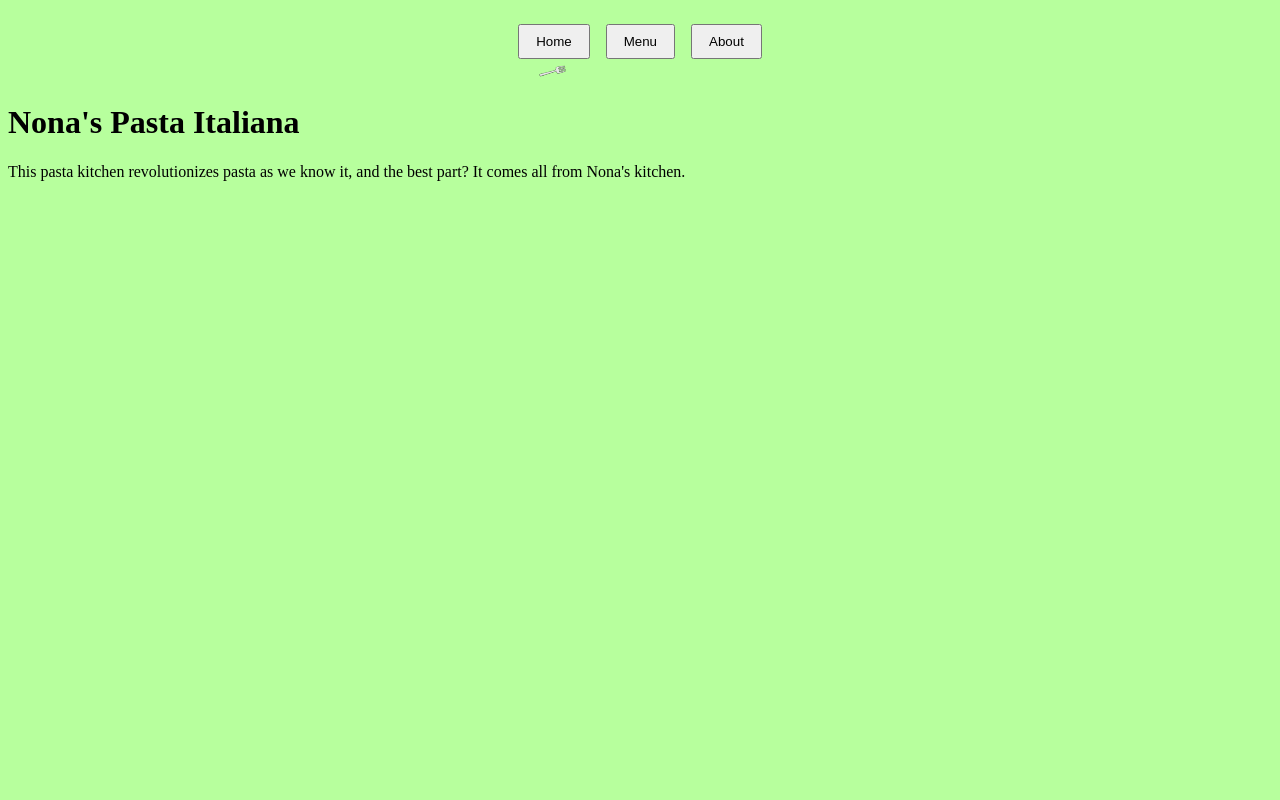
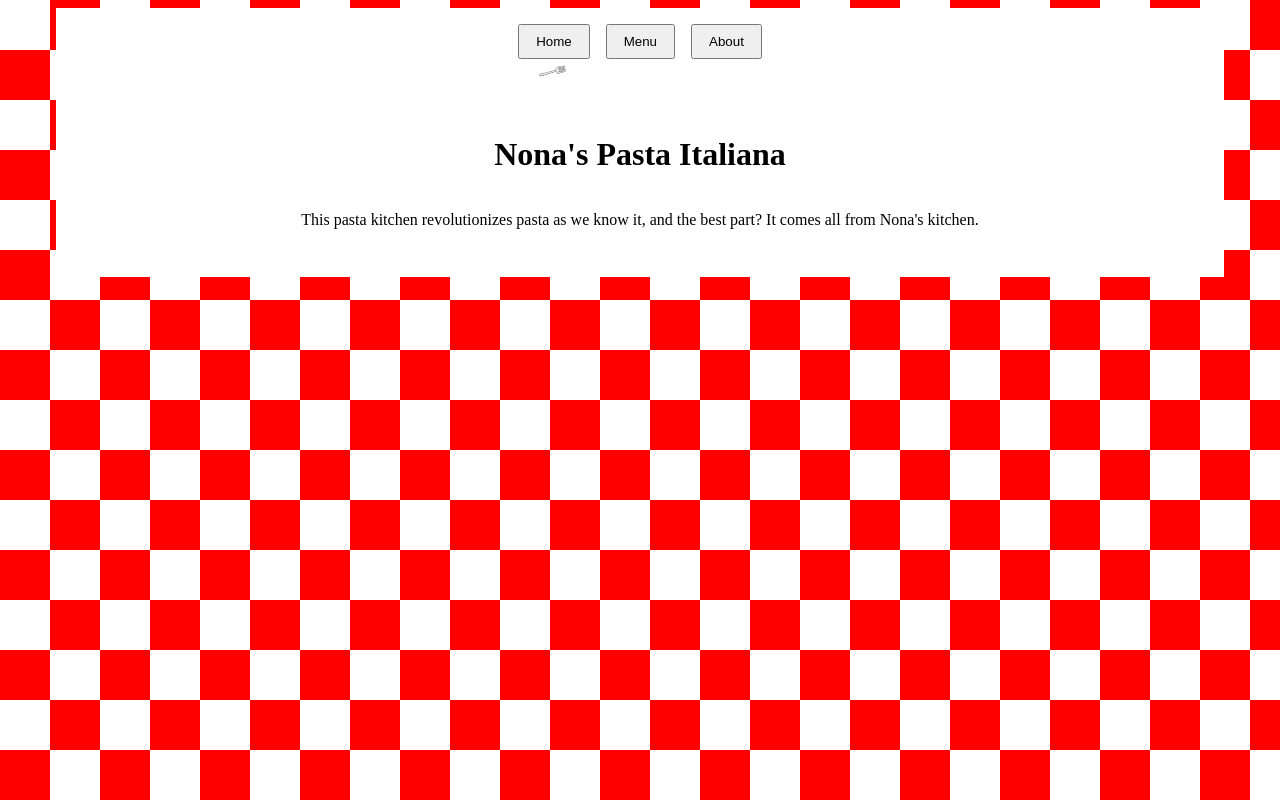
Before and after one commit to nolanborz/odin-restaurant, a website built with webpack: page src/template.html in a window 1280 px wide. Built offline with nearby package versions, Linux system fonts and the light colour scheme.

Commit message:
Reimplemented and increased background checker size

```diff
--- a/src/styles.css
+++ b/src/styles.css
@@ -6,7 +6,10 @@ nav {
   display: flex;
   flex-direction: column;
   justify-content: center;
-  width: 100%;
+  width: calc(100% - 6rem); /* Subtracting total margin (3rem left + 3rem right) */
+  background-color: white;
+  margin-left: 3rem;
+  margin-right: 3rem;
 }
 
 .nav-top {
@@ -44,3 +47,26 @@ nav button {
 nav button.active {
   font-weight: bold;
 }
+
+body {
+  background-image:
+  linear-gradient(45deg, #ff0000 25%, transparent 25%),
+  linear-gradient(-45deg, #ff0000 25%, transparent 25%),
+  linear-gradient(45deg, transparent 75%, #ff0000 75%),
+  linear-gradient(-45deg, transparent 75%, #ff0000 75%);
+background-size: 100px 100px;
+background-position: 0 0, 0 50px, 50px -50px, -50px 0px;
+background-color: white;
+}
+
+#content {
+  background-color: white;
+  display: flex;
+  flex-direction: column;
+  justify-content: center;
+  align-items: center;
+  height:max-content;
+  margin-right: 3rem;
+  margin-left: 3rem;
+  padding: 2rem;
+}
```
Also changed, not shown: src/index.js (+0 -14 lines).
